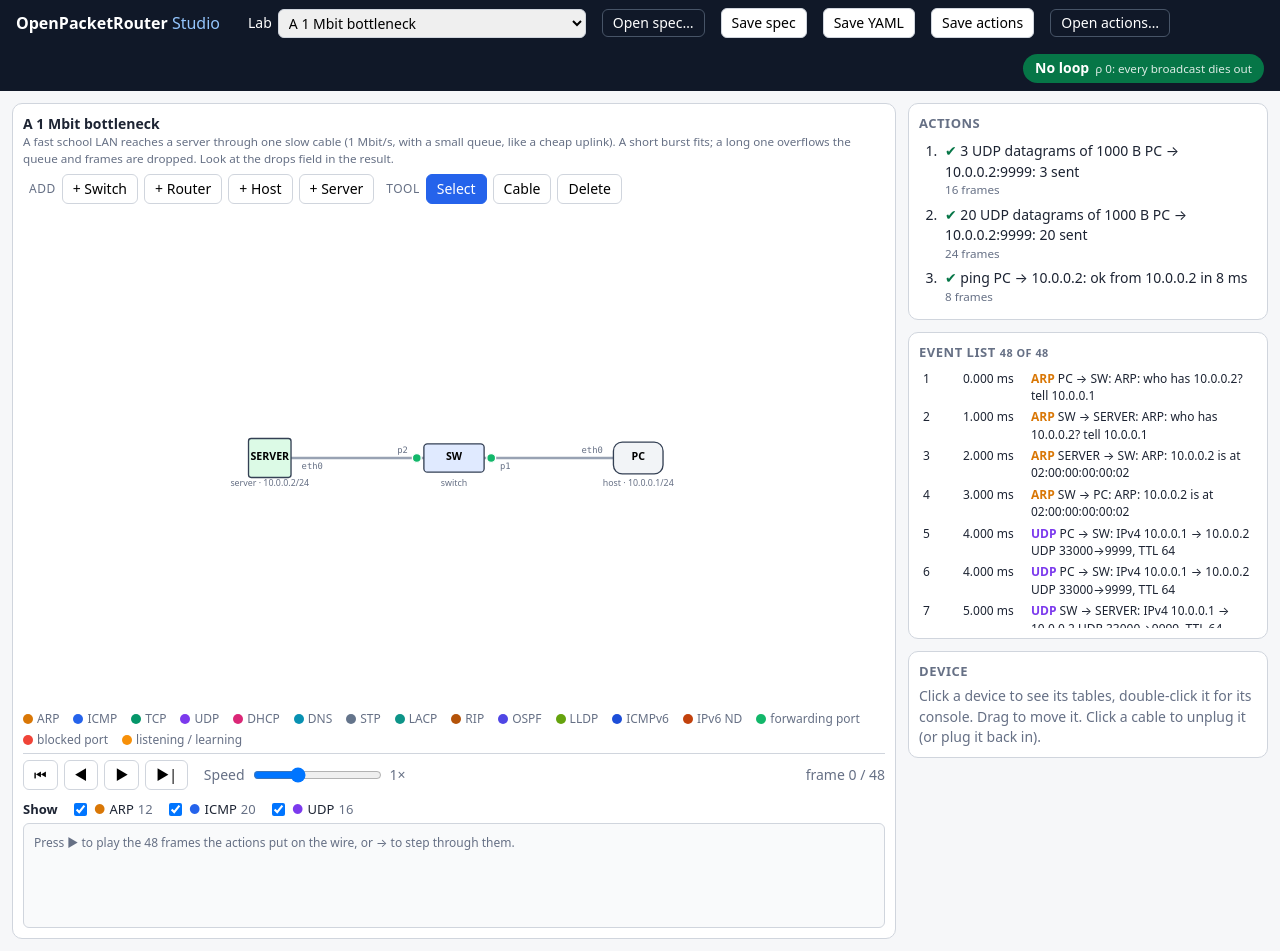
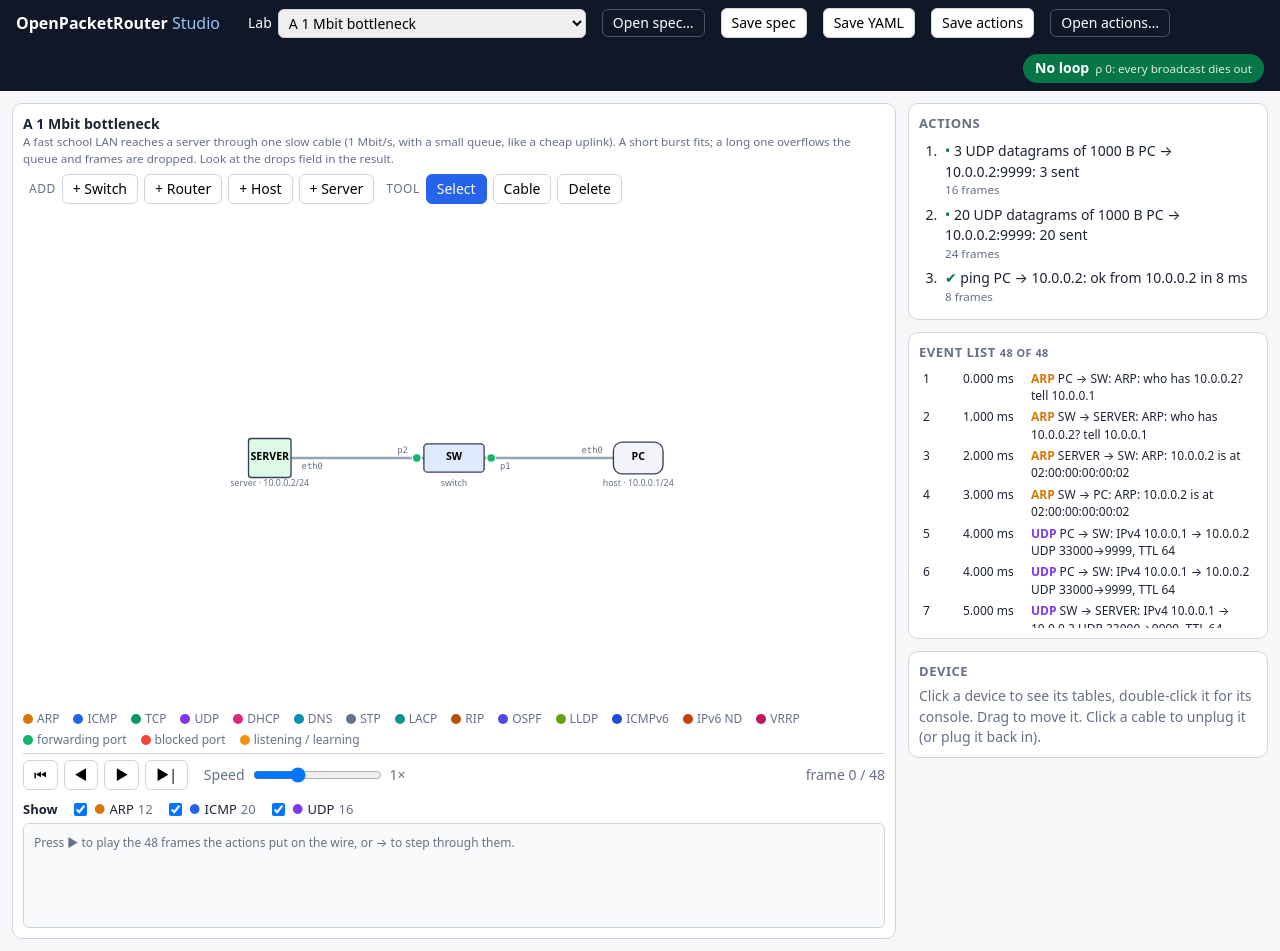
Before and after one commit to MrPerryAI/OpenPacketRouter, a website with bundled scripts: page studio/index.html in a window 1280 px wide. Built offline with nearby package versions, Linux system fonts and the light colour scheme.

Commit message:
Studio: VRRP table in the device panel (#205)
* Studio: VRRP table in the device panel

Co-Authored-By: Claude Sonnet 5.5 <noreply@anthropic.com>

* Studio: name VRRP adverts (no UDP header); smoke runs a failover and asserts the backup becomes MASTER

Co-Authored-By: Claude Sonnet 5.5 <noreply@anthropic.com>

* Studio: VRRP filter and legend; wait/link actions show a neutral mark, not a failure

Co-Authored-By: Claude Sonnet 5.5 <noreply@anthropic.com>

---------

Co-authored-by: Dirt <dirt@Balthasar.local>
Co-authored-by: Claude Sonnet 5.5 <noreply@anthropic.com>

```diff
--- a/studio/app.js
+++ b/studio/app.js
@@ -13,7 +13,7 @@ const SVG = "http://www.w3.org/2000/svg";
 const el = (tag, attrs = {}, parent = null) => { const e = document.createElementNS(SVG, tag);
   for (const [k, v] of Object.entries(attrs)) e.setAttribute(k, v); if (parent) parent.appendChild(e); return e; };
 const esc = s => String(s).replace(/[&<>"]/g, c => ({"&": "&amp;", "<": "&lt;", ">": "&gt;", '"': "&quot;"})[c]);
-const KINDS = ["arp", "icmp", "tcp", "udp", "dhcp", "dns", "bpdu", "lacp", "rip", "ospf", "lldp", "icmp6", "ndp"];
+const KINDS = ["arp", "icmp", "tcp", "udp", "dhcp", "dns", "bpdu", "lacp", "rip", "ospf", "lldp", "icmp6", "ndp", "vrrp"];
 const KIND_LABEL = {bpdu: "STP", icmp6: "ICMPv6", ndp: "IPv6 ND"};   // the filter and the list say STP for spanning-tree BPDUs
 const kindName = k => KIND_LABEL[k] || k.toUpperCase();
 const VLAN_COLORS = ["#2563eb", "#dc2626", "#16a34a", "#9333ea", "#ea580c", "#0891b2", "#ca8a04", "#db2777"];
@@ -249,8 +249,9 @@ function drawActions() {
   S.sim.actions.forEach((a, k) => {
     const li = document.createElement("li"); li.dataset.action = k;
     const ok = a.result && (a.result.ok || a.result.reached || a.action.do === "udpBurst");
+    const neutral = !["ping", "traceroute", "dns", "dhcp", "tcp"].includes(a.action.do);   // wait, link, reads: nothing that can fail
     const n = a.last - a.first + 1;
-    li.innerHTML = `<span class="${ok ? "ok" : "bad"}">${ok ? "✔" : "✘"}</span> ${esc(a.summary)}<small>${n > 0 ? `${n} frame${n === 1 ? "" : "s"}` : "no frames"}${a.lost ? `, ${a.lost} lost on a lossy cable` : ""}</small>`;
+    li.innerHTML = `<span class="${neutral ? "ok" : ok ? "ok" : "bad"}">${neutral ? "•" : ok ? "✔" : "✘"}</span> ${esc(a.summary)}<small>${n > 0 ? `${n} frame${n === 1 ? "" : "s"}` : "no frames"}${a.lost ? `, ${a.lost} lost on a lossy cable` : ""}</small>`;
     li.addEventListener("click", () => { stop(); goto(a.last >= a.first ? a.first : -1); });
     ol.appendChild(li);
   });
@@ -387,6 +388,7 @@ const ruleText = r => `${r.action} ${r.proto || "ip"} ${r.src || "any"}${r.sport
 /** Tables for the routing, NAT, ACL and LLDP features a device has, from the snapshot at the current frame. */
 function featurePanels(n, d) {
   let h = "";
+  if (d.vrrp && d.vrrp.length) h += `<h4>VRRP</h4>` + table(["iface", "vrid", "virtual IP", "priority", "state", "master"], d.vrrp.map(g => [g.iface, g.vrid, g.ip, g.priority + (g.preempt ? "" : " (no preempt)"), g.state.toUpperCase(), g.masterIp || ""]));
   if (d.rip) h += `<h4>RIP routes</h4>` + table(["network", "next hop", "metric", "type", "iface"], d.rip.map(r => [r.network, r.nextHop, r.metric, r.type, r.iface]));
   if (d.ospf) {
     h += `<div class="when">${d.ospf.areas.length > 1 ? `Area border router (ABR) between areas ${esc(d.ospf.areas.join(", "))}.` : `Area ${esc(d.ospf.areas.join(", ") || "none")}.`}</div>`;
--- a/studio/sim.js
+++ b/studio/sim.js
@@ -24,6 +24,7 @@ export function frameKind(f) {
   if (f.type === "lldp") return "lldp";
   const p = f.ip;
   if (p.proto === "ospf") return "ospf";
+  if (p.proto === "vrrp" || p.vrrp) return "vrrp";
   if (p.proto === "udp") { const ports = [p.udp.sport, p.udp.dport]; if (ports.includes(520)) return "rip"; return ports.includes(67) || ports.includes(68) ? "dhcp" : ports.includes(53) ? "dns" : "udp"; }
   return p.proto;
 }
@@ -43,6 +44,7 @@ export function describeFrame(f) {
   }
   const p = f.ip;
   if (p.proto === "ospf") return `OSPF ${p.ospf.type} from ${p.ospf.routerId}: ${p.src} → ${p.dst}${p.ospf.neighbors ? `, ${p.ospf.neighbors.length} neighbor(s) listed` : ""}${tag}`;
+  if (frameKind(f) === "vrrp") return `VRRP advert vrid ${p.vrrp ? p.vrrp.vrid : "?"} priority ${p.vrrp ? p.vrrp.priority : "?"}: ${p.src} → ${p.dst}${tag}`;
   if (frameKind(f) === "rip") { const r = p.udp.rip || p.udp.payload || {}; return `RIP ${r.command || "message"}${r.entries ? `, ${r.entries.length} route(s)` : ""}: ${p.src} → ${p.dst}${tag}`; }
   const http = p.proto === "tcp" && typeof p.tcp.data === "string" && /^(GET |HTTP\/1\.)/.test(p.tcp.data) ? ` (${p.tcp.data.split("\r\n")[0]})` : "";
   const l4 = p.proto === "icmp" ? `ICMP ${icmpName(p.icmp)}` : p.proto === "tcp" ? `TCP ${p.tcp.sport}→${p.tcp.dport} ${tcpName(p.tcp)}${p.tcp.len ? ` ${p.tcp.len} B` : ""}${p.tcp.win !== undefined ? `, window ${p.tcp.win} B${p.tcp.win === 0 ? " (full: the sender must wait)" : ""}` : ""}${http}`
@@ -93,6 +95,7 @@ export function snapshotDevices(net) {
       if (n.ospf && n.ospf.started) out[n.name].ospf = {neighbors: n.ospf.neighbors(), interfaces: n.ospf.interfaces(), routes: n.ospf.describe(), areas: n.ospf.areas(), abr: n.ospf.isAbr()};
       const sv = n.services || {};
       if (sv.syslog || sv.ntp) out[n.name].services = {...(sv.syslog ? {syslog: [...(n.syslogLog || [])]} : {}), ...(sv.ntp ? {ntp: {stratum: sv.ntp, queries: (n.ntpLog || []).length}} : {})};
+      if (n.vrrp) out[n.name].vrrp = n.vrrp.describe();
       if (n.nat) out[n.name].nat = n.nat.translations();
       if (n.aclHits) out[n.name].aclHits = {...n.aclHits};
     }
--- a/studio/style.css
+++ b/studio/style.css
@@ -1,6 +1,6 @@
 :root {
   --bg: #f6f7f9; --panel: #fff; --ink: #1d2433; --muted: #667085; --line: #d0d5dd; --accent: #2563eb;
-  --arp: #d97706; --icmp: #2563eb; --tcp: #059669; --udp: #7c3aed; --dhcp: #db2777; --dns: #0891b2; --bpdu: #64748b; --lacp: #0d9488; --rip: #b45309; --ospf: #4f46e5; --lldp: #65a30d; --icmp6: #1d4ed8; --ndp: #c2410c;
+  --arp: #d97706; --icmp: #2563eb; --tcp: #059669; --udp: #7c3aed; --dhcp: #db2777; --dns: #0891b2; --bpdu: #64748b; --lacp: #0d9488; --rip: #b45309; --ospf: #4f46e5; --lldp: #65a30d; --icmp6: #1d4ed8; --ndp: #c2410c; --vrrp: #be185d;
   font: 14px/1.45 system-ui, -apple-system, "Segoe UI", sans-serif; color: var(--ink); background: var(--bg);
 }
 * { box-sizing: border-box; }
```
Also changed, not shown: tests/studio/smoke.mjs (+13 -0 lines), studio/README.md.
